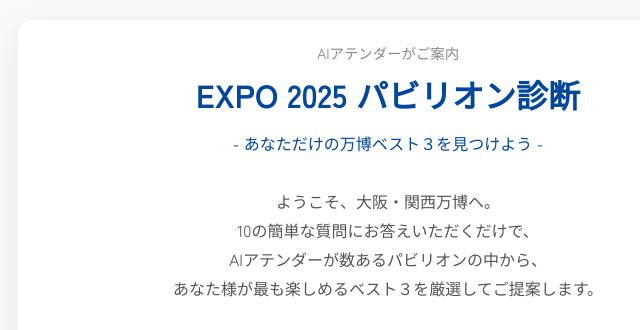
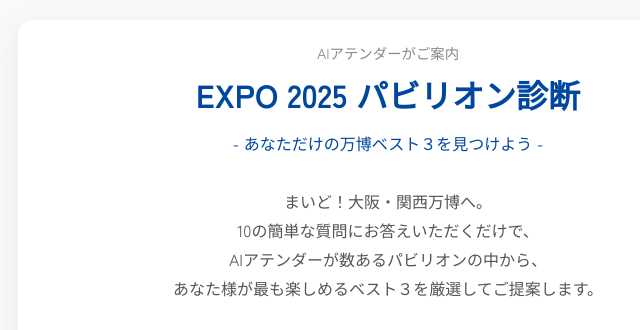
Before and after one commit to kohei-nakakubo/expo2025, a plain HTML site: page index.html in a window 1280 px wide. Shown: the top 330 px of the page, 252-892 px from the left. Drawn offline with nearby package versions, Linux system fonts and the light colour scheme.

Commit message:
Update index.html

```diff
--- a/index.html
+++ b/index.html
@@ -5,7 +5,7 @@
     <meta name="viewport" content="width=device-width, initial-scale=1.0">
     <title>EXPO 2025 AIパビリオンレコメンダー</title>
     <link rel="preconnect" href="https://fonts.googleapis.com">
-    <link rel="preconnect" href="https://fonts.gstatic.com" crossorigin>
+    <link rel="preconnect" href="https://fonts.gstatic" crossorigin>
     <link href="https://fonts.googleapis.com/css2?family=Zen+Kaku+Gothic+New:wght@400;700&display=swap" rel="stylesheet">
     <script src="https://cdn.jsdelivr.net/npm/chart.js"></script>
     <link rel="stylesheet" href="style.css">
@@ -22,7 +22,7 @@
         <main id="main-content">
             <section id="start-container">
                 <p class="description">
-                    ようこそ、大阪・関西万博へ。<br>
+                    まいど！大阪・関西万博へ。<br>
                     10の簡単な質問にお答えいただくだけで、<br>AIアテンダーが数あるパビリオンの中から、<br>あなた様が最も楽しめるベスト３を厳選してご提案します。
                 </p>
                 <button id="start-btn">診断をはじめる</button>
```
